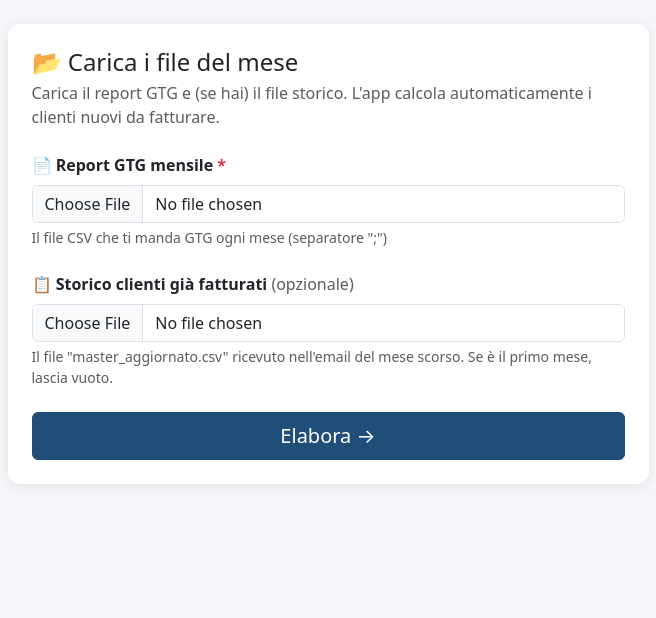
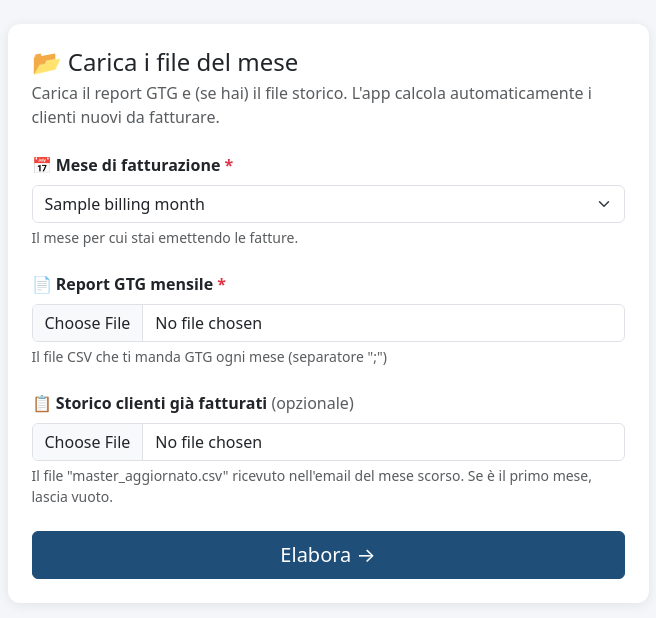
Before and after one commit to fabiofabbri28-bit/sweety-gtg-webapp, a Flask app: template templates/upload.html in a window 1280 px wide. Shown: the part 56-674 px from the top of the page, without its empty margins (312-968 px from the left). Run offline with Flask 3, Linux system fonts and the light colour scheme; the template is opened without the code that fills it: most values are stand-ins (such as "Sample title", 1, 10 or a date in 2020).

Commit message:
Add explicit billing period selector; clean up review UI
- upload.html: month/year dropdown so user picks the billing period
  directly — no more auto-detection from contract dates (unreliable)
- pipeline.py: use billing_period from form; remove date-based detection
- review.html: remove confusing 'Data' column from client table
- app.py: pass billing_months to upload template; forward billing_period
  to pipeline; pass billing_months on error re-render
- emailer.py: FROM_ADDRESS configurable via env var (ready for when
  sweetypact.com domain verification completes on Resend)

Co-Authored-By: Claude Sonnet 4.6 <noreply@anthropic.com>

```diff
--- a/app.py
+++ b/app.py
@@ -42,6 +42,24 @@ ADMIN_CONTACT = {
     "name": os.environ.get("ADMIN_NAME", "Adrian"),
     "email": os.environ.get("ADMIN_EMAIL", ""),
 }
+
+
+_MONTHS_IT = ["","Gennaio","Febbraio","Marzo","Aprile","Maggio","Giugno",
+              "Luglio","Agosto","Settembre","Ottobre","Novembre","Dicembre"]
+
+
+def _billing_months(n: int = 6):
+    """Restituisce gli ultimi n mesi come lista di (valore, etichetta)."""
+    result = []
+    today = datetime.today()
+    year, month = today.year, today.month
+    for _ in range(n):
+        result.append((f"{year}-{month:02d}", f"{_MONTHS_IT[month]} {year}"))
+        month -= 1
+        if month == 0:
+            month = 12
+            year -= 1
+    return result
 
 
 # ── Helpers ────────────────────────────────────────────────────────────────────
@@ -109,7 +127,8 @@ def index():
     if not _check_access():
         return render_template("login.html")
     _cleanup_old_sessions()
-    return render_template("upload.html", code=ACCESS_CODE)
+    return render_template("upload.html", code=ACCESS_CODE,
+                           billing_months=_billing_months())
 
 
 @app.route("/upload", methods=["POST"])
@@ -122,15 +141,18 @@ def upload():
 
     if not gtg_file or not gtg_file.filename:
         return render_template("upload.html", code=ACCESS_CODE,
+                               billing_months=_billing_months(),
                                error="Carica il report GTG mensile (obbligatorio).")
 
+    billing_period = request.form.get("billing_period", "").strip()
     gtg_bytes = gtg_file.read()
     storico_bytes = storico_file.read() if (storico_file and storico_file.filename) else None
 
     try:
-        result = pl.process(gtg_bytes, gtg_file.filename, storico_bytes)
+        result = pl.process(gtg_bytes, gtg_file.filename, storico_bytes, billing_period)
     except Exception as e:
         return render_template("upload.html", code=ACCESS_CODE,
+                               billing_months=_billing_months(),
                                error=f"Errore nel file: {e}")
 
     sid = str(uuid.uuid4())
--- a/emailer.py
+++ b/emailer.py
@@ -10,7 +10,7 @@ SMTP_EMAIL     = os.environ.get("SMTP_EMAIL", "amministrazione.swt@gmail.com")
 CONFIRM_EMAIL  = os.environ.get("CONFIRM_EMAIL", "directionsweetypactsrl@gmail.com")
 
 RESEND_API_URL = "https://api.resend.com/emails"
-FROM_ADDRESS   = "Sweety GTG <onboarding@resend.dev>"
+FROM_ADDRESS   = os.environ.get("FROM_ADDRESS", "Sweety Pact <onboarding@resend.dev>")
 
 
 def send_confirmation(period_label: str, totals: dict,
--- a/pipeline.py
+++ b/pipeline.py
@@ -107,7 +107,7 @@ def _is_already_billed(nome: str, billed_set: set, threshold: int = 90) -> bool:
 # ── Elaborazione principale ────────────────────────────────────────────────────
 
 def process(gtg_bytes: bytes, gtg_filename: str,
-            storico_bytes=None) -> dict:
+            storico_bytes=None, billing_period: str = "") -> dict:
     """
     Carica e processa i file.
     Restituisce dizionario con tutto il necessario per la pagina di revisione.
@@ -119,12 +119,11 @@ def process(gtg_bytes: bytes, gtg_filename: str,
     if storico_bytes:
         billed_set = load_storico(storico_bytes)
 
-    # Determina periodo dal CSV usando il mese più frequente (non il max,
-    # che può essere distorto da date in formato ambiguo)
-    dates = df["data"].dropna()
-    if not dates.empty:
-        ym = dates.dt.to_period("M")
-        period = str(ym.mode()[0])
+    # Periodo di fatturazione: usa quello scelto dall'utente nel form,
+    # mai derivarlo automaticamente dalle date contratto (inaffidabile)
+    import re as _re
+    if billing_period and _re.match(r'^\d{4}-\d{2}$', billing_period):
+        period = billing_period
     else:
         period = datetime.today().strftime("%Y-%m")
 
--- a/templates/review.html
+++ b/templates/review.html
@@ -26,7 +26,6 @@
                   <input type="checkbox" id="selectAll" checked title="Seleziona/deseleziona tutti">
                 </th>
                 <th>Cliente</th>
-                <th class="text-center">Data</th>
                 <th class="text-center">Macchine</th>
                 <th class="text-center">Importo</th>
               </tr>
@@ -39,7 +38,6 @@
                          class="client-check" {% if c.selected %}checked{% endif %}>
                 </td>
                 <td class="align-middle">{{ c.nome }}</td>
-                <td class="text-center align-middle">{{ c.data }}</td>
                 <td class="text-center align-middle">{{ c.n_macchine }}</td>
                 <td class="text-center align-middle">€{{ "{:,}".format(c.importo).replace(",", ".") }}</td>
               </tr>
--- a/templates/upload.html
+++ b/templates/upload.html
@@ -13,6 +13,16 @@
 
       <form method="post" action="/upload" enctype="multipart/form-data">
         <input type="hidden" name="code" value="{{ code }}">
+
+        <div class="mb-4">
+          <label class="form-label fw-bold">📅 Mese di fatturazione <span class="text-danger">*</span></label>
+          <select name="billing_period" class="form-select" required>
+            {% for val, label in billing_months %}
+            <option value="{{ val }}" {% if loop.first %}selected{% endif %}>{{ label }}</option>
+            {% endfor %}
+          </select>
+          <div class="form-text">Il mese per cui stai emettendo le fatture.</div>
+        </div>
 
         <div class="mb-4">
           <label class="form-label fw-bold">📄 Report GTG mensile <span class="text-danger">*</span></label>
```
